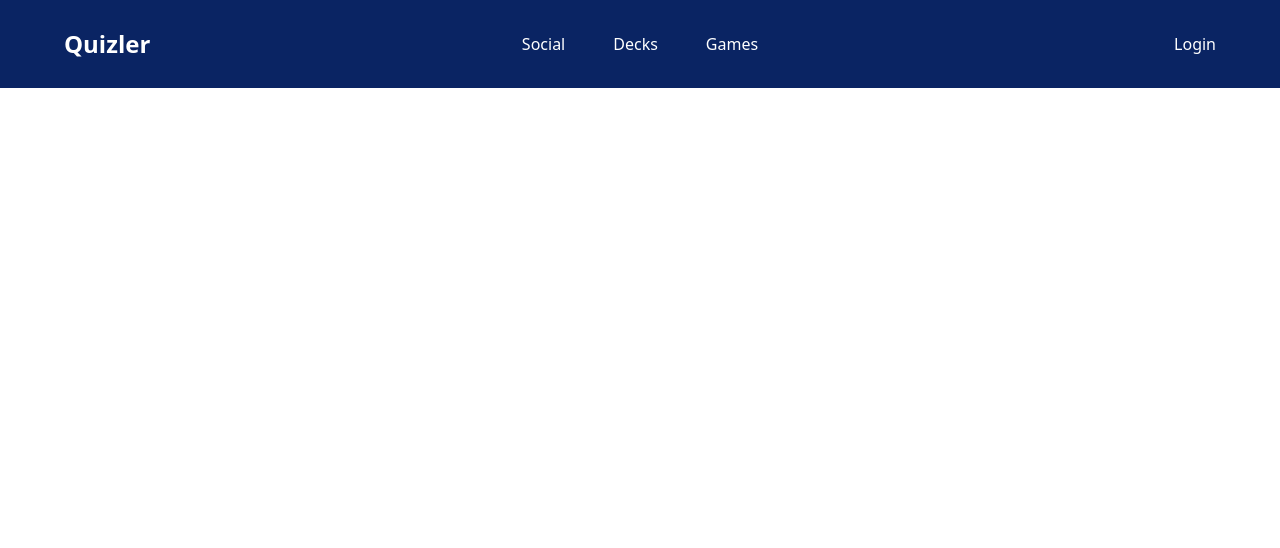
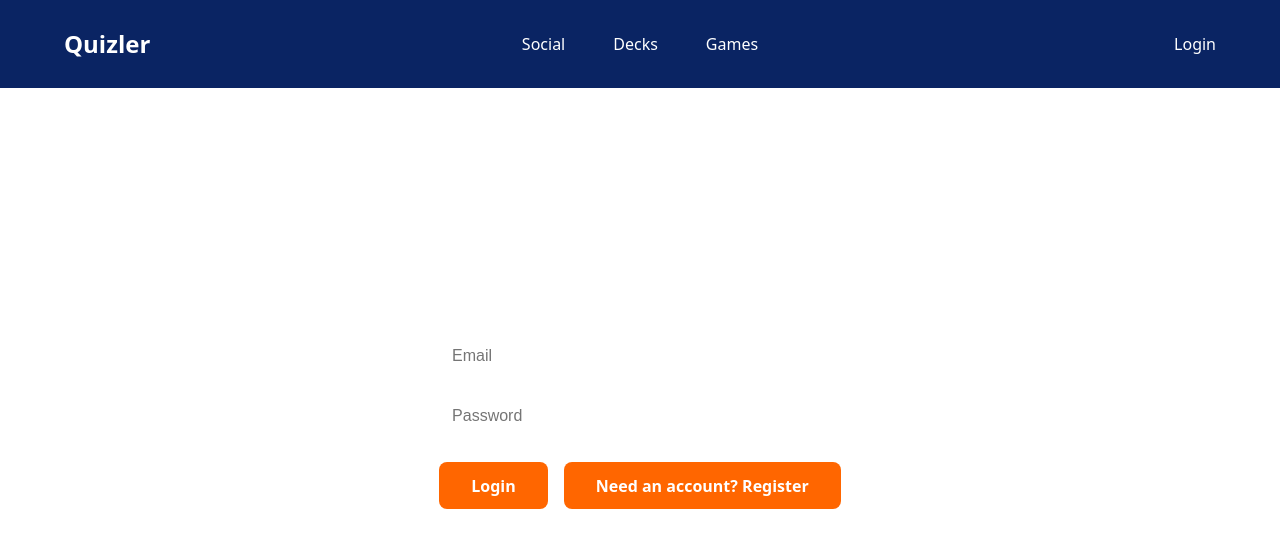
Before and after one commit to jaswri43/Quizler, a React (Vite) app in the folder frontend/: page /login in a window 1280 px wide. Shown: the top 548 px of the page. Built offline with nearby package versions, Linux system fonts and the light colour scheme.

Commit message:
add login and register UI, and connect to backend

```diff
--- a/frontend/src/pages/LoginPage.tsx
+++ b/frontend/src/pages/LoginPage.tsx
@@ -1,9 +1,73 @@
+import { useState } from 'react';
+
 export default function LoginPage() {
+  const [isLogin, setIsLogin] = useState(true);
+  const [email, setEmail] = useState('');
+  const [password, setPassword] = useState('');
+  const [username, setUsername] = useState('');
+  const [message, setMessage] = useState('');
+
+  const handleSubmit = async () => {
+    const url = isLogin ? 'http://127.0.0.1:5000/api/login' : 'http://127.0.0.1:5000/api/register';
+    const body: any = { email, password };
+    if (!isLogin) body.username = username;
+
+    const response = await fetch(url, {
+      method: 'POST',
+      headers: { 'Content-Type': 'application/json' },
+      body: JSON.stringify(body)
+    });
+
+    const data = await response.json();
+    if (response.ok) {
+      setMessage(data.message);
+      if (isLogin) localStorage.setItem('access_token', data.access_token);
+    } else {
+      setMessage(data.error);
+    }
+  };
+
   return (
     <section className="hero-section">
       <div className="hero-content">
-				<h1>Login</h1>
-				<p>Enter your credentials to access your account.</p>
+        <h1>{isLogin ? 'Login' : 'Register'}</h1>
+
+        <div style={{ display: 'flex', flexDirection: 'column', gap: '1rem', marginBottom: '1.5rem' }}>
+          <input
+            type="email"
+            placeholder="Email"
+            value={email}
+            onChange={(e) => setEmail(e.target.value)}
+            style={{ padding: '0.8rem', borderRadius: '8px', border: 'none', fontSize: '1rem' }}
+          />
+          <input
+            type="password"
+            placeholder="Password"
+            value={password}
+            onChange={(e) => setPassword(e.target.value)}
+            style={{ padding: '0.8rem', borderRadius: '8px', border: 'none', fontSize: '1rem' }}
+          />
+          {!isLogin && (
+            <input
+              type="text"
+              placeholder="Username"
+              value={username}
+              onChange={(e) => setUsername(e.target.value)}
+              style={{ padding: '0.8rem', borderRadius: '8px', border: 'none', fontSize: '1rem' }}
+            />
+          )}
+        </div>
+
+        <div className="cta-buttons">
+          <button className="cta-button primary" onClick={handleSubmit}>
+            {isLogin ? 'Login' : 'Register'}
+          </button>
+          <button className="cta-button secondary" onClick={() => { setIsLogin(!isLogin); setMessage(''); }}>
+            {isLogin ? 'Need an account? Register' : 'Have an account? Login'}
+          </button>
+        </div>
+
+        {message && <p style={{ marginTop: '1rem', color: '#FF6600' }}>{message}</p>}
       </div>
     </section>
   );
```
Lines whose indentation alone changed are shown as unchanged.
